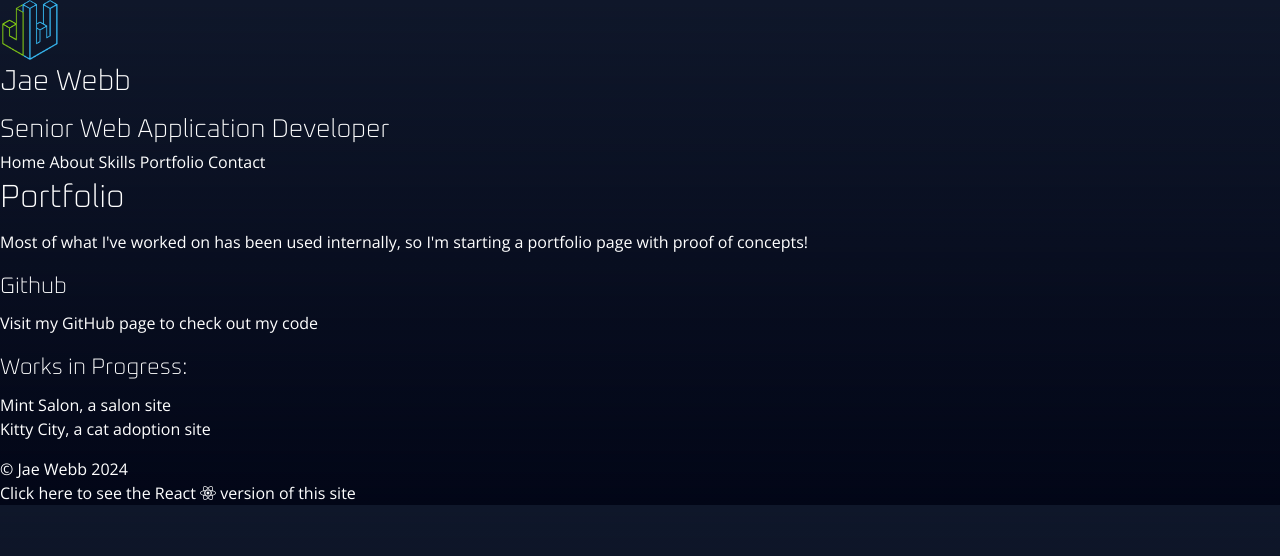
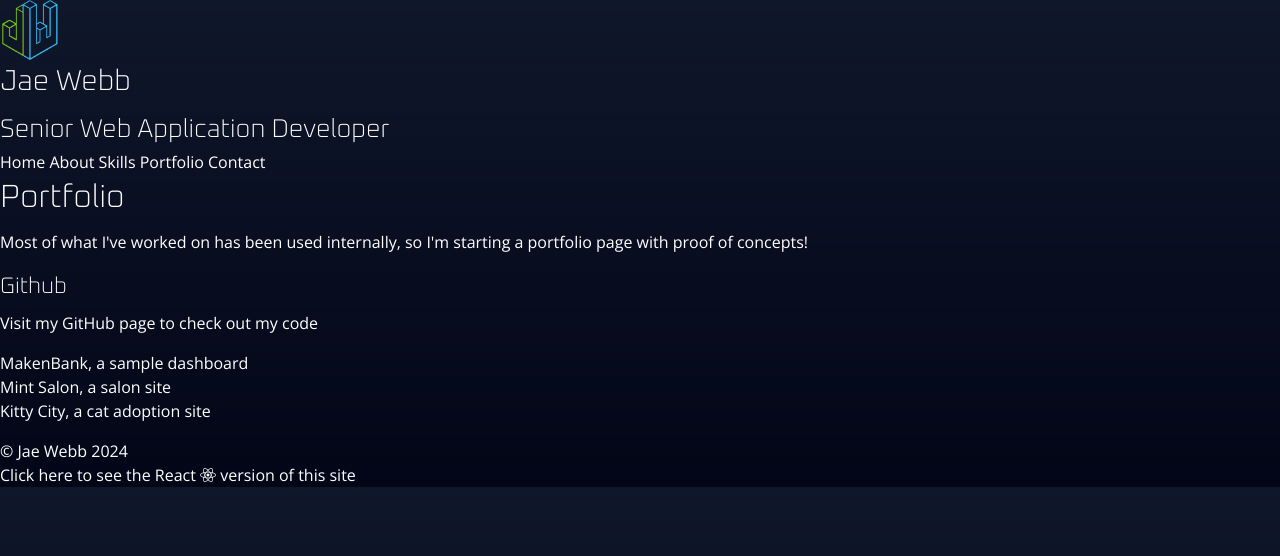
Before and after one commit to jaewebb/portfolio-vue, a Vue app: page /portfolio in a window 1280 px wide. Shown: the top 556 px of the page. Built offline with nearby package versions, Linux system fonts and the light colour scheme.

Commit message:
add the new dashboard link

```diff
--- a/src/views/PortfolioView.vue
+++ b/src/views/PortfolioView.vue
@@ -8,8 +8,12 @@
       </p>
       <h2 class="h4 text-lime-500">Github</h2>
       <p>Visit my <a href="https://github.com/jaewebb" class="underline">GitHub</a> page to check out my code</p>
-      <h2 class="h4 text-lime-500">Works in Progress:</h2>
       <ul>
+        <li>
+          <a href="https://portfolio-dashboard-jae.vercel.app/" target="_blank">
+            <span class="underline">MakenBank</span>, a sample dashboard
+          </a>
+        </li>
         <li>
           <a href="https://mint-salon.vercel.app/" target="_blank">
             <span class="underline">Mint Salon</span>, a salon site
```
